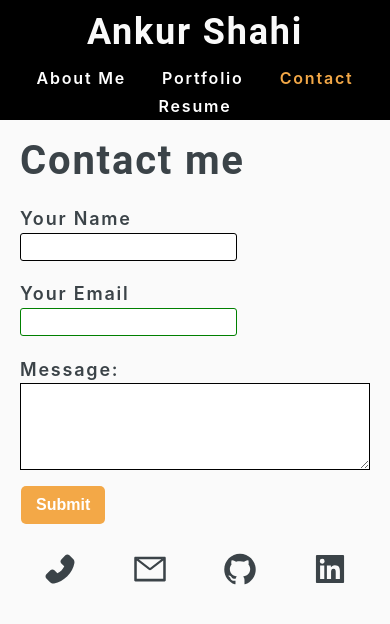
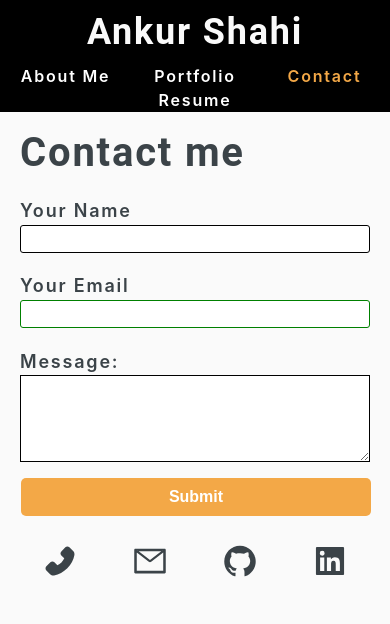
Before and after one commit to ankurshahi80/react-portfolio, a React (Create React App) app: page / in a window 390 px wide. Both pictures are taken after a click on the item "Contact". Shown: the top 624 px of the page. Built offline with nearby package versions, Linux system fonts and the light colour scheme.

Commit message:
Contact section update for smaller devices

```diff
--- a/src/index.css
+++ b/src/index.css
@@ -63,18 +63,6 @@ h2 {
 
 h3 {
   font-size: 1.75rem;
-}
-
-h4 {
-  font-size: 1.5rem;
-}
-
-h5 {
-  font-size: 1.25rem;
-}
-
-h6 {
-  font-size: 1rem;
 }
 
 p {
@@ -187,8 +175,6 @@ img {
 span[role="img"] {
   cursor: default;
 }
-
-
 
 label{
   display: block;
@@ -493,8 +479,7 @@ a {
   main {
     padding:0px 20px;
   }
-};
-
+}
 
 @media screen and (max-width:575px) {
 
@@ -502,17 +487,31 @@ a {
     padding:0;
   }
 
-  body {
+  /* body {
     line-height: 1.3;
-  }
+  } */
 
   .flex-row .project-box {
     width: 100%;
   }
 
+  nav {
+    width:100%;
+  }
   nav li a {
     padding: 0px;
     text-align: center;
+
   }
 
+  #contact-form input[type="text"],
+  #contact-form input[type="email"],
+  #contact-form textarea,
+  #contact-form button {
+    width: 100%;
+  }
+
+  nav ul li{
+    width: 25%;
+  }
 }
```
